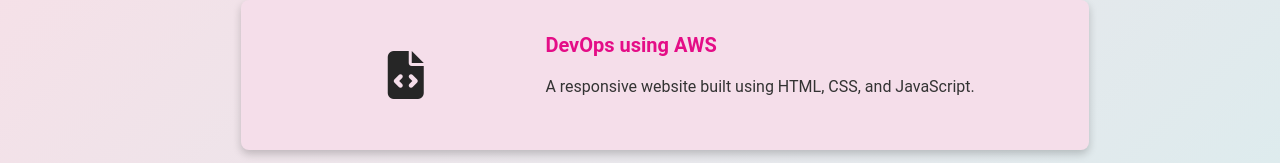
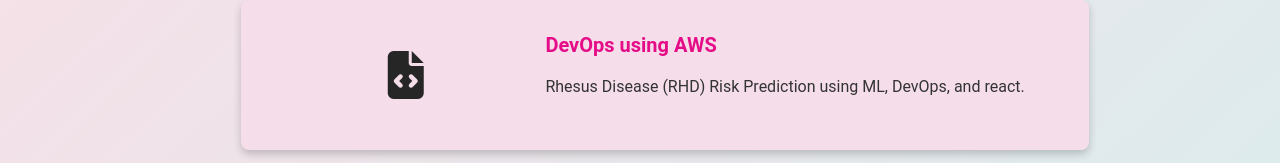
Before and after one commit to RechaelLop/Portfolio-Website, a plain HTML site: page projects.html in a window 1280 px wide. Shown: the part 475-638 px from the top of the page. Drawn offline with Linux system fonts and the light colour scheme.

Commit message:
Changed the description for DevOps project.

```diff
--- a/projects.html
+++ b/projects.html
@@ -89,7 +89,7 @@
                 <div class="project-info">
                     <a href="devops.html" class="project-title">DevOps using AWS</a>
                     <p class="project-description">
-                        A responsive website built using HTML, CSS, and JavaScript.
+                        Rhesus Disease (RHD) Risk Prediction using ML, DevOps, and react.
                     </p>
                 </div>
             </div>
```
